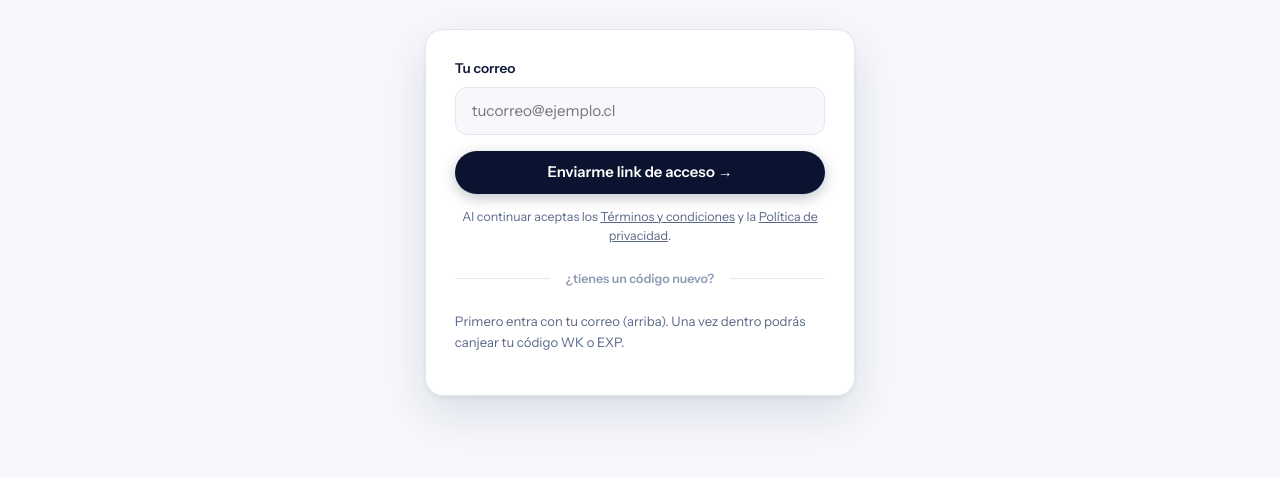
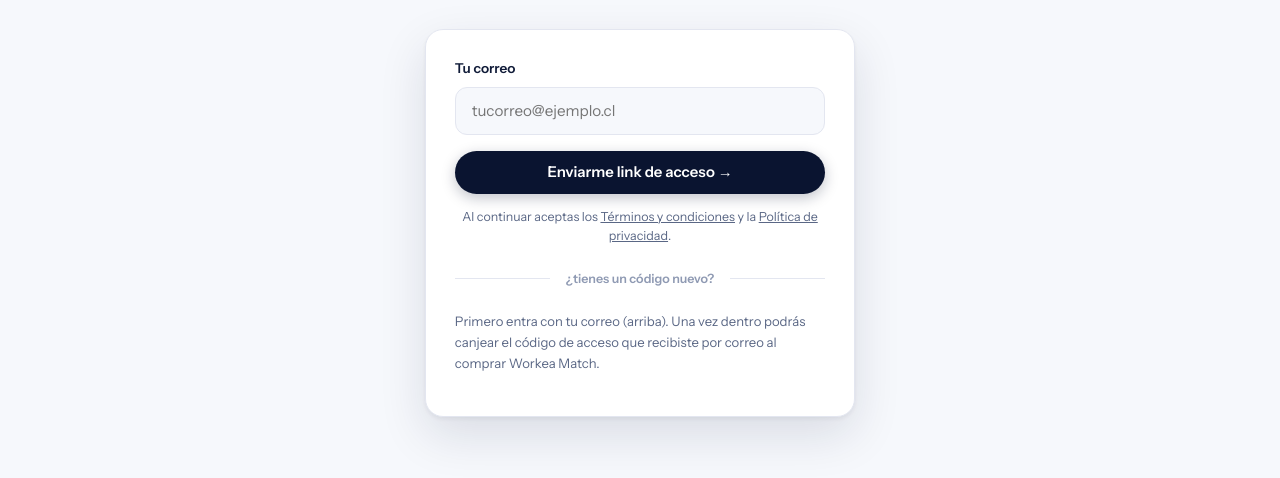
Before and after one commit to Workeacl/Workea, a website: page cuenta.html in a window 1280 px wide. Shown: the part 334-812 px from the top of the page. Drawn offline with nearby package versions, Linux system fonts and the light colour scheme.

Commit message:
Add files via upload

```diff
--- a/cuenta.html
+++ b/cuenta.html
@@ -203,7 +203,7 @@ td{padding:.8rem 1.3rem;border-top:1px solid var(--line)}
       <div id="magicMsg"></div>
 
       <div class="divider">¿tienes un código nuevo?</div>
-      <p style="font-size:.82rem;color:var(--muted);margin-bottom:.8rem">Primero entra con tu correo (arriba). Una vez dentro podrás canjear tu código WK o EXP.</p>
+      <p style="font-size:.82rem;color:var(--muted);margin-bottom:.8rem">Primero entra con tu correo (arriba). Una vez dentro podrás canjear el código de acceso que recibiste por correo al comprar Workea Match.</p>
     </div>
   </div>
 </div>
@@ -230,6 +230,7 @@ td{padding:.8rem 1.3rem;border-top:1px solid var(--line)}
 
       <div class="side-card" id="canjeCard">
         <h3>🔑 Canjear un código</h3>
+        <p style="font-size:.8rem;color:var(--muted);margin-bottom:.6rem">Es el código que te llegó por correo al comprar Workea Match.</p>
         <input type="text" id="canjeInput" placeholder="WK-XXXX-XXXX" style="width:100%;font-family:var(--body);font-size:.9rem;padding:.75rem .9rem;border:1.5px solid var(--line);border-radius:10px;background:var(--bg);text-transform:uppercase">
         <button class="btn btn-ghost" style="width:100%;margin-top:.7rem" onclick="canjearCodigo()">Canjear →</button>
         <div id="canjeMsg"></div>
```
